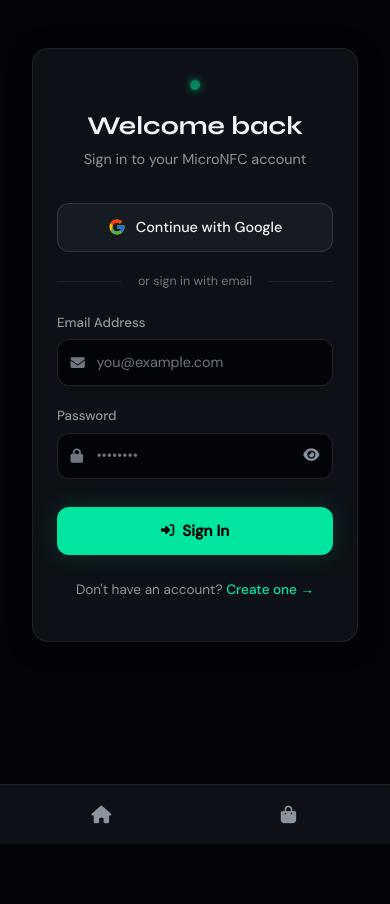
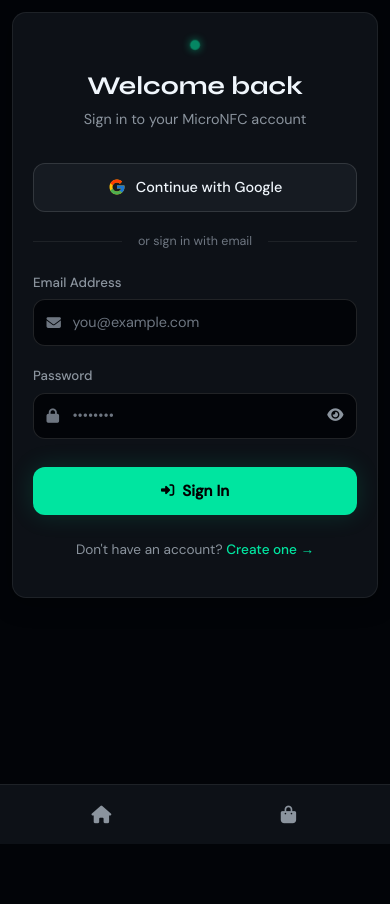
Before and after one commit to MostafaAlwakel/micronfc, a Flask app: a page that uses templates/base.html in a window 390 px wide. Run offline with Flask 3, Linux system fonts and the light colour scheme; some libraries are stand-ins or nearby versions.

Commit message:
fix: remove main-content double-padding that broke mobile layouts
- main-content padding set to 0 (pages handle own spacing)
- auth-container mobile override for sidebar layout
- dash-wrap mobile padding tightened
- flash messages wrapper gets its own padding

Co-Authored-By: Claude Sonnet 4.6 <noreply@anthropic.com>

```diff
--- a/static/css/style.css
+++ b/static/css/style.css
@@ -1644,3 +1644,34 @@ html, body {
   align-items: center;
   gap: 0.5rem;
 }
+
+/* ===================== SIDEBAR LAYOUT MOBILE FIX ===================== */
+/* Pages handle their own padding — main-content must not double-pad */
+.main-content {
+  padding: 0;
+}
+
+@media (max-width: 768px) {
+  .main-content {
+    margin-left: 0;
+    padding: 0;
+    margin-bottom: 60px;
+  }
+
+  /* auth-container already has padding:2rem — no extra needed */
+  .auth-container {
+    min-height: calc(100vh - 60px);
+    padding: 1.25rem;
+  }
+
+  /* dash-wrap has its own padding — just ensure it's readable */
+  .dash-wrap {
+    padding-left: 0.75rem !important;
+    padding-right: 0.75rem !important;
+  }
+}
+
+@media (max-width: 480px) {
+  .auth-container { padding: 0.75rem; }
+  .auth-card { border-radius: 14px; padding: 1.25rem; }
+}
--- a/templates/base.html
+++ b/templates/base.html
@@ -235,7 +235,7 @@
   <main class="main-content">
     {% with messages = get_flashed_messages(with_categories=true) %}
       {% if messages %}
-        <div style="margin-bottom:1rem;">
+        <div style="padding: 1rem 1.5rem 0;">
           {% for category, message in messages %}
             <div class="alert alert-{{ category }}">
               {% if category == 'success' %}<i class="fa fa-check-circle"></i>
```
